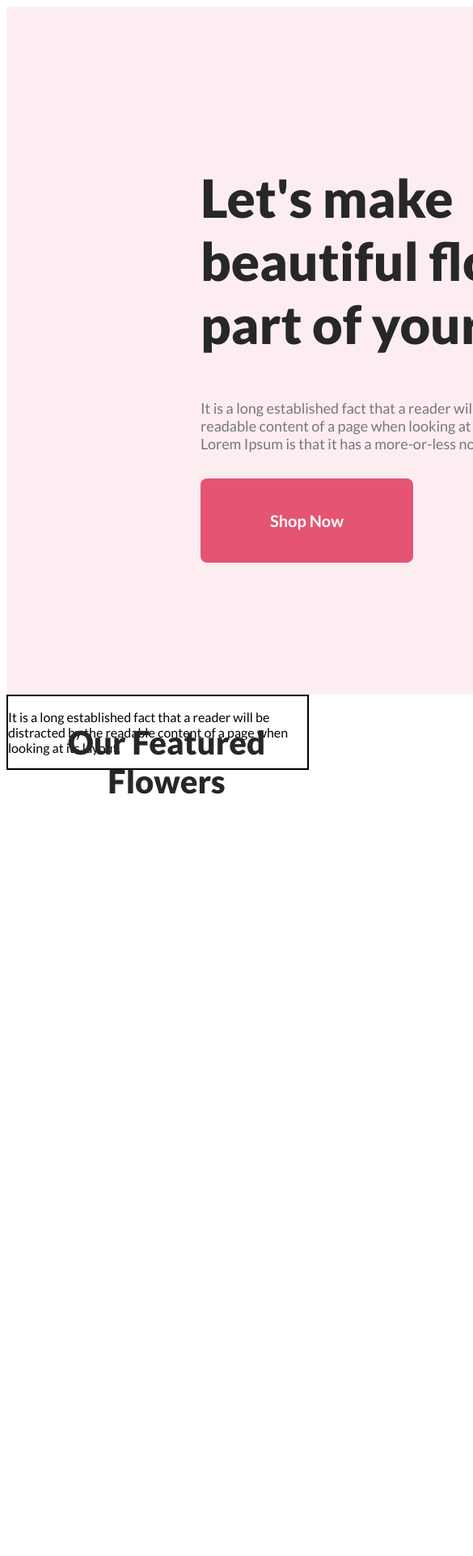
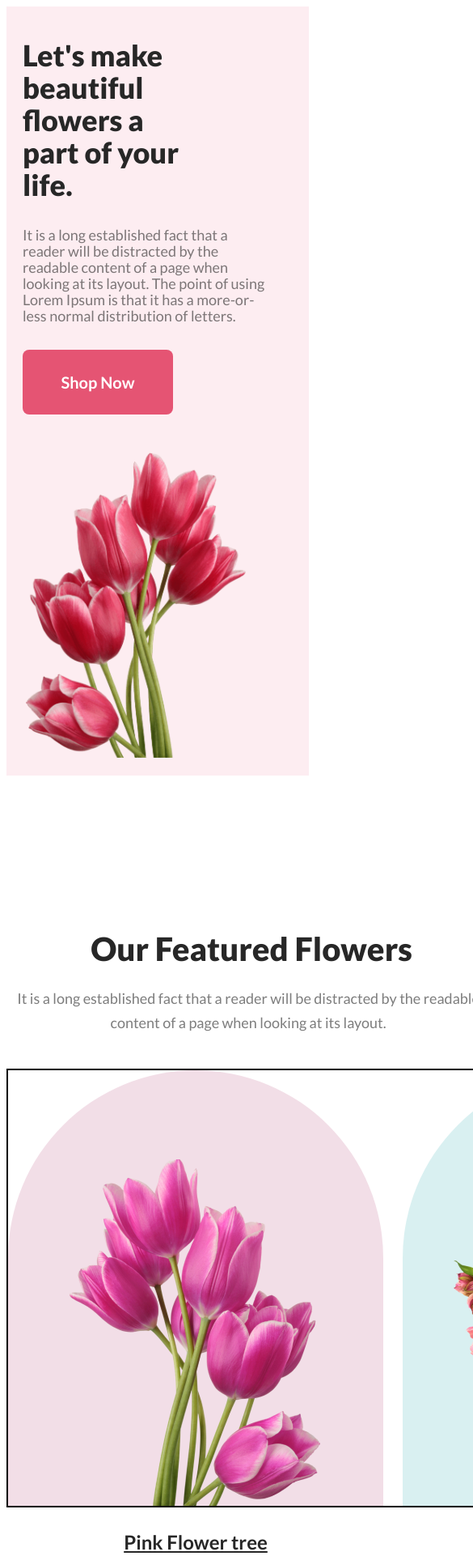
Before and after one commit to Tabassum290/Flower-assignment, a plain HTML site: page index.html in a window 390 px wide. Shown: the top 1922 px of the page at 81% size, 585 px wide, since content can reach past the window. Before the commit the page ends 989 px from the top, so only its background shows below. Drawn offline with Linux system fonts and the light colour scheme.

Commit message:
Second Section Done

```diff
--- a/index.html
+++ b/index.html
@@ -10,7 +10,7 @@
     <section class="first-section">
         <div class="left-section">
      <h1>Let's make<br>beautiful flowers a<br>part of your life.</h1>
-     <p class="left-description">It is a long established fact that a reader will be distracted by the readable content of a page when looking at its layout. The point of using Lorem Ipsum is that it has a more-or-less normal distribution of letters.</p>
+     <p>It is a long established fact that a reader will be distracted by the readable content of a page when looking at its layout. The point of using Lorem Ipsum is that it has a more-or-less normal distribution of letters.</p>
      <span id="btn">
             Shop Now
          </span>
@@ -24,5 +24,17 @@
         <h1>Our Featured Flowers</h1>
         <p>It is a long established fact that a reader will be distracted by the readable content of a page when looking at its layout.</p>
      </section>
+     <div class="second-section-img">
+       <div class="box-1"> <img src="./image/pngwing 6.png" alt="">
+        <p class="p">Pink Flower tree</p>
+    </div>
+       <div class="box-2"><img src="./image/pngwing 5.png" alt="">
+        <p class="p">Pink Flower tree</p>
+        </div>
+    <div class="box-3"><img src="./image/pngwing 7.png" alt="">
+        <p class="p">Pink Flower tree</p>
+        </div>
+    </div>
+
 </body>
 </html>
--- a/style.css
+++ b/style.css
@@ -11,36 +11,47 @@
   width:1920px;
   height:850px;
   display: flex;
- background-color: rgba(229, 84, 115, 0.1);
- margin: 0 auto;
+  background-color: rgba(229, 84, 115, 0.1);
+  margin: 0 auto;
+  margin-bottom: 178px;
 }
+.left-section{
+ width: 708px;
+  height: 506px;
+ margin-left: 145px;
+ margin-top: 190px;
+ margin-right: 240px;
+ }
 .left-section h1 {
   color: rgb(39, 39, 39);
-  font-size: 65px;
+  font-family: Lato;
+  font-size: 60px;
   font-weight: 800;
+  line-height: 60px;
+  letter-spacing: 0%;
   text-align: left;
-  margin-left: 240px;
-  margin-top: 197px;
 }
 
-.left-description {
-  color: rgb(118, 119, 122);
+.left-section p{
+  color: rgba(39, 39, 39, 0.6);
+  font-family: Lato;
   font-size: 18px;
   font-weight: 400;
- margin-left: 240px;
- text-align: left;
- margin-top: 32px;
+  line-height: 20px;
+  letter-spacing: 0%;
+  text-align: left;
+  margin-top: 32px;
 }
 #btn{
-  width: 177px;
+  width: 167px;
   height: 64px;
   font-size: 20px;
   font-weight: 700;
   color: rgb(255, 254, 254);
   background-color: rgb(229, 84, 115);
   border-radius: 8px ;
-  margin-left: 240px;
   margin-top: 32px;
+  margin-bottom: 150px;
   display: flex;
   flex-direction: row;
   justify-content: center;
@@ -50,30 +61,135 @@
 .right-section{
   width: 635px;
   height: 800px;
- margin-left: 245px;
  margin-top: 50px;
  margin-right: 240px;
+
 }
 /* second-section styling */
 .second-section{
-margin-top: 178px;
-border: 2px solid black;
+  width: 594px;
+  height: 132px;
+border: 2px solid white;
 margin: 0 auto;
+margin-bottom: 48px;
+align-items: center;
 }
 .second-section h1{
 position: absolute;
-width: 392px;
+width: 400px;
 height: 48px;
 color: rgb(39, 39, 39);
-font-family: Lato;
 font-size: 40px;
 font-weight: 800;
 line-height: 48px;
 text-align: center;
 align-items: center;
+margin-top: 10px;
+margin-left: 101px;
+}
+.second-section p{
+  color: rgba(39, 39, 39, 0.6);
+font-size: 18px;
+font-weight: 400;
+line-height: 30px;
+letter-spacing: 0%;
+text-align: center;
+margin-top: 80px;
+
+}
+.second-section-img{
+  width: 1440px;
+  height: 538px;
+  border: 2px solid black;
+  margin: 0 auto;
+  display: flex;
+  gap: 24px;
+}
+.box-1,.box-2,.box-3{
+  height: 538px;
+  width: 464px;
+}
+.box-1{
+  border-radius: 300px 300px 0px 0px;
+background: rgba(167, 33, 98, 0.15);
+}
+.box-1 img{
+  width: 310px;
+  height: 428px;
+  margin-top: 110px;
+  margin-left: 76px;
+}
+.box-2{
+  border-radius: 300px 300px 0px 0px;
+background: rgba(5, 151, 160, 0.15);
+}
+.box-2 img{
+  width: 370px;
+  height: 370px;
+  margin-top: 117px;
+  margin-left: 47px;
+  margin-bottom: 51px;
+}
+.box-3{
+  border-radius: 300px 300px 0px 0px;
+background: rgba(71, 125, 17, 0.15);
+}
+.box-3 img{
+  width: 314px;
+  height: 471px;
+  margin-top: 67px;
+  margin-left: 75px;
 }
 
+.p{
+  color: rgb(39, 39, 39);
+  font-family: Lato;
+  font-size: 24px;
+  font-weight: 700;
+  line-height: 35px;
+  letter-spacing: 0%;
+  text-align: center;
+  text-decoration-line: underline;
+}
+
+
 /* For Mobile */
-@media screen and (min-width:576px) and (max-width:900px) {
+@media screen and (max-width:576px) {
   .first-section{
+    width: 100%;
+    height: 100%;
+
     flex-direction: column;
+    }
+    .left-section{
+      width: 250px;
+      height: 480px;
+      margin-left:10px;
+      margin-top: 10px;
+    }
+    .left-section h1{
+      font-size: 36px;
+      margin-left: 10px;
+      line-height: 40px;
+    }
+    .left-section p{
+      width:300px;
+      margin-left: 10px;
+      margin-top: none;
+    }
+    #btn
+    {
+      width: 100px;
+      height: 40px;
+      margin-left: 10px;
+    }
+    .right-section{
+      width: 300px;
+      height: 400px;
+      margin-left:10px;
+      margin-top: 60px;
+    }
+    .right-section img{
+      width: 100%;
+    }
+}
```
